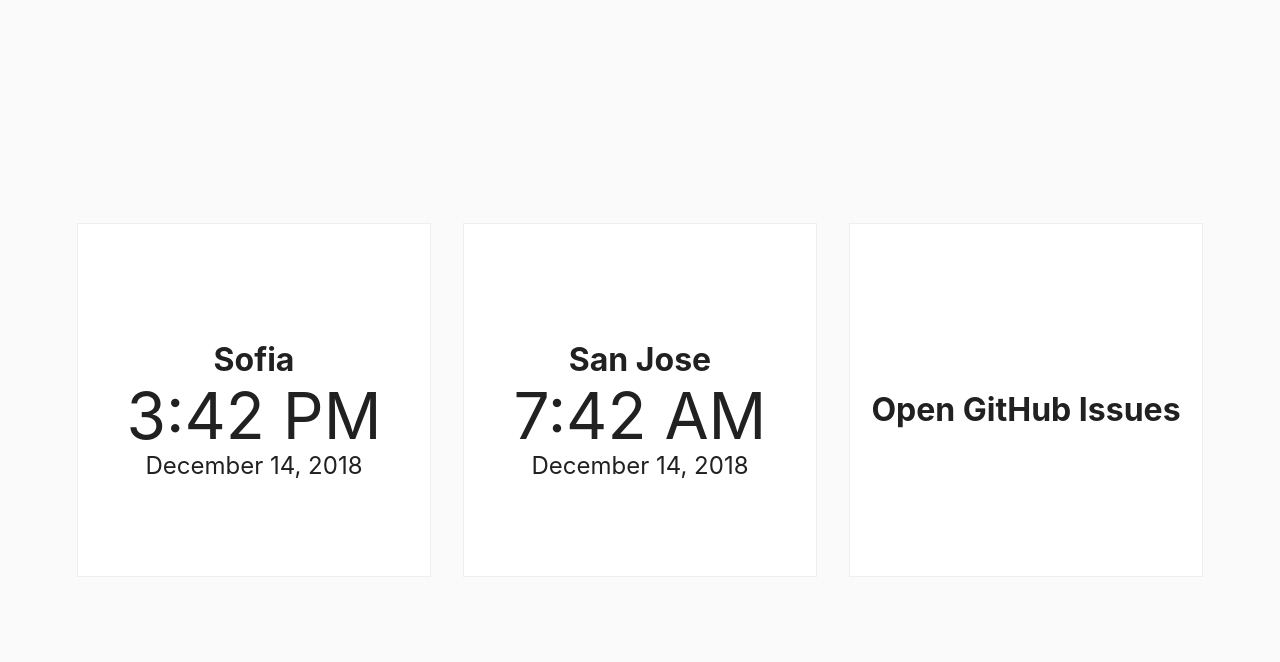
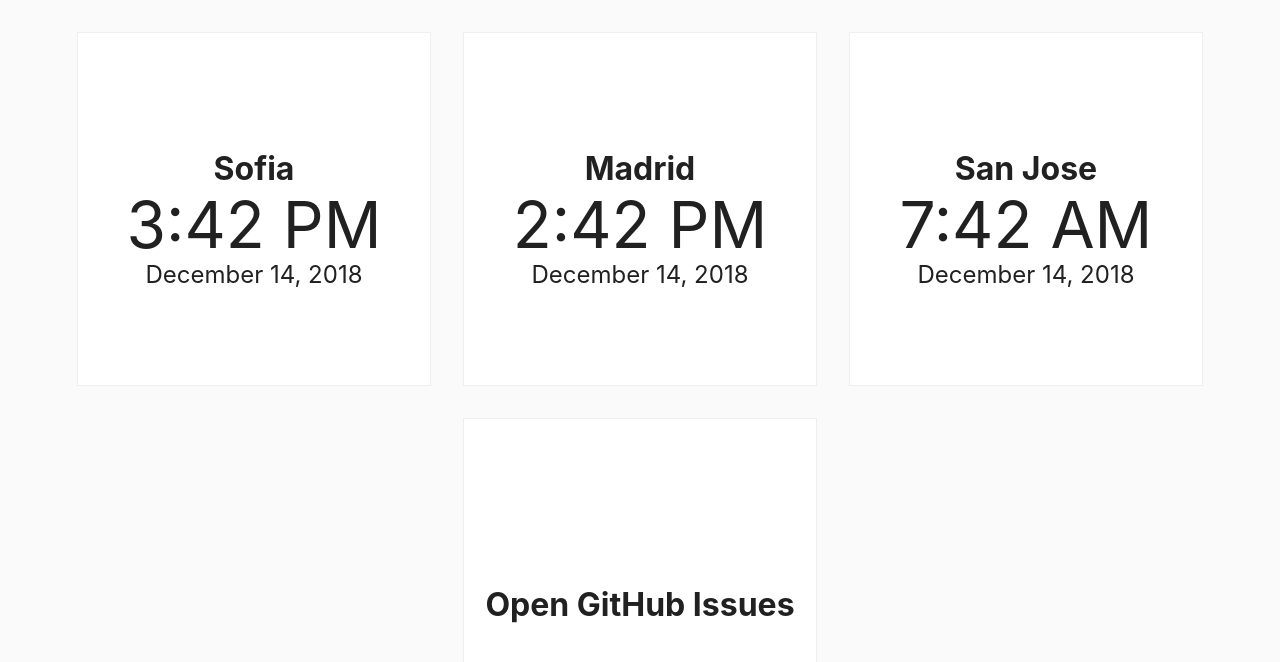
Before and after one commit to apaunchev/Teamboard, a React (Create React App) app: page / in a window 1280 px wide. Shown: the top 662 px of the page. Built offline with nearby package versions, Linux system fonts and the light colour scheme; no server answers.

Commit message:
add extra DateTime widget

```diff
--- a/src/App.js
+++ b/src/App.js
@@ -8,6 +8,7 @@
   <div className="App">
     <Dashboard theme={lightTheme}>
       <DateTime timezone="Europe/Sofia" title="Sofia" />
+      <DateTime timezone="Europe/Madrid" title="Madrid" />
       <DateTime timezone="America/Costa_Rica" title="San Jose" />
       <GithubIssueCount authKey="github" owner="facebook" repository="react" />
     </Dashboard>
```
